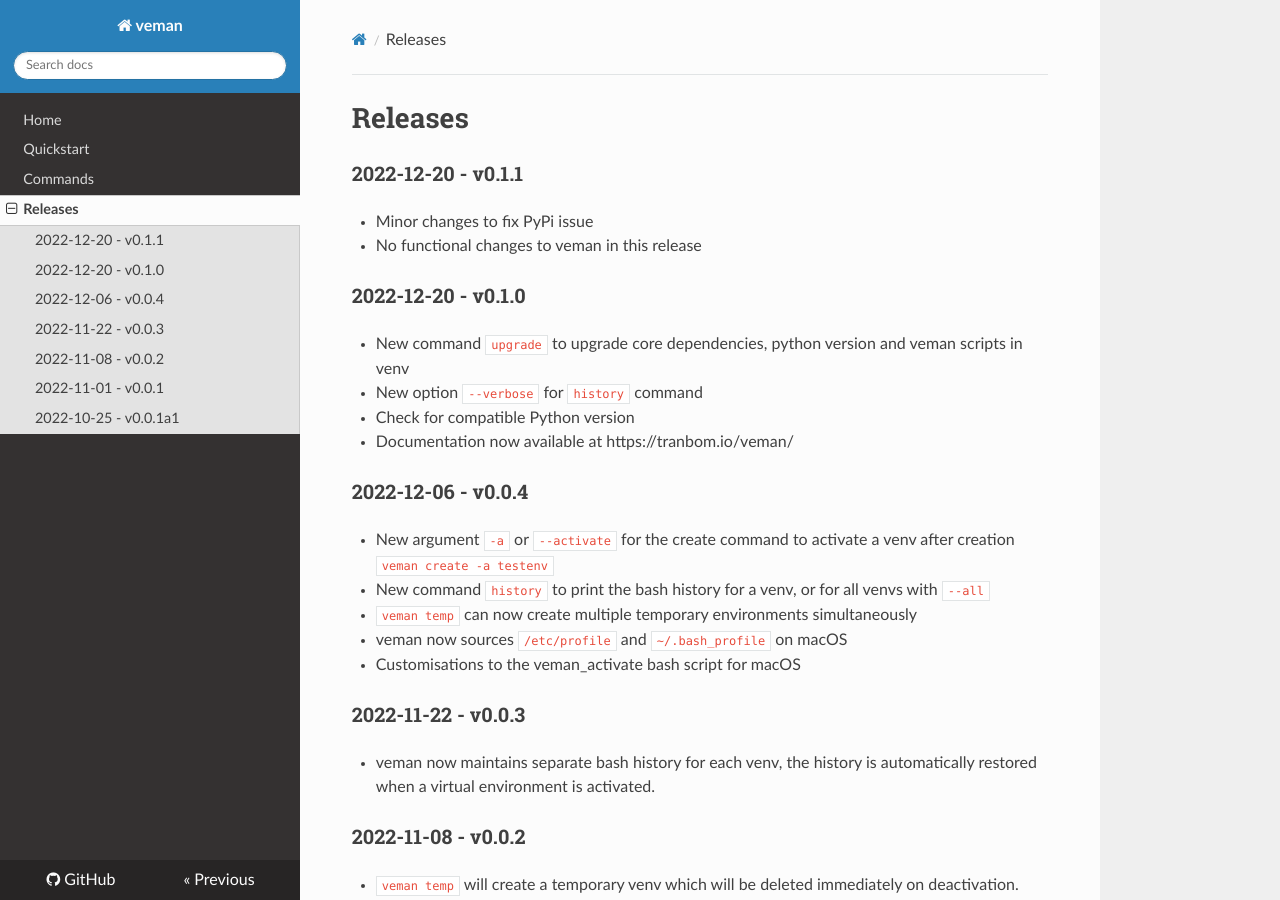
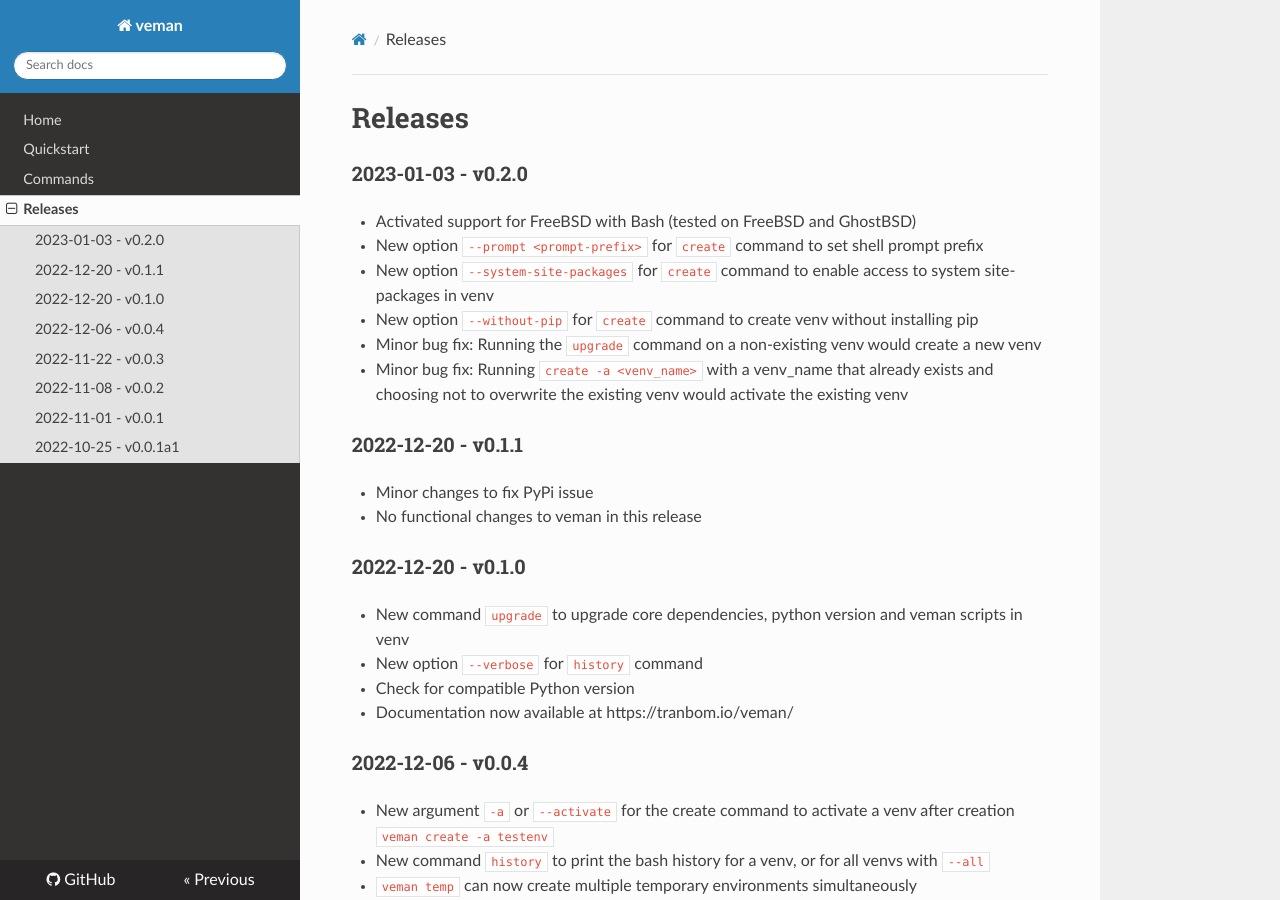
Before and after one commit to tranbom/veman, an MkDocs documentation site: the page built from docs/releases.md, in a window 1280 px wide and 900 px high. Built offline with MkDocs 1.6.1, drawn with Linux system fonts in a browser that asks for light colours; nearby versions of some CDN libraries.

Commit message:
Update docs

```diff
--- a/docs/releases.md
+++ b/docs/releases.md
@@ -1,4 +1,13 @@
 # Releases
+
+### 2023-01-03 - v0.2.0
+- Activated support for FreeBSD with Bash (tested on FreeBSD and GhostBSD)
+- New option `--prompt <prompt-prefix>` for `create` command to set shell prompt prefix
+- New option `--system-site-packages` for `create` command to enable access to system site-packages in venv
+- New option `--without-pip` for `create` command to create venv without installing pip
+- Minor bug fix: Running the `upgrade` command on a non-existing venv would create a new venv
+- Minor bug fix: Running `create -a <venv_name>` with a venv_name that already exists and choosing not to overwrite the existing venv would activate the existing venv
+
 
 ### 2022-12-20 - v0.1.1
 - Minor changes to fix PyPi issue
```
Also changed, not shown: docs/commands.md (+8 -0 lines), docs/index.md (+3 -2 lines).
